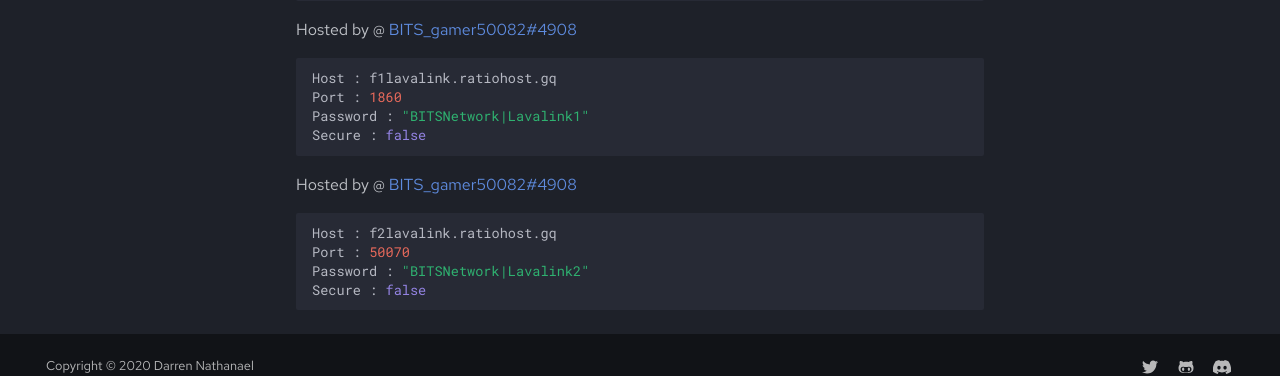
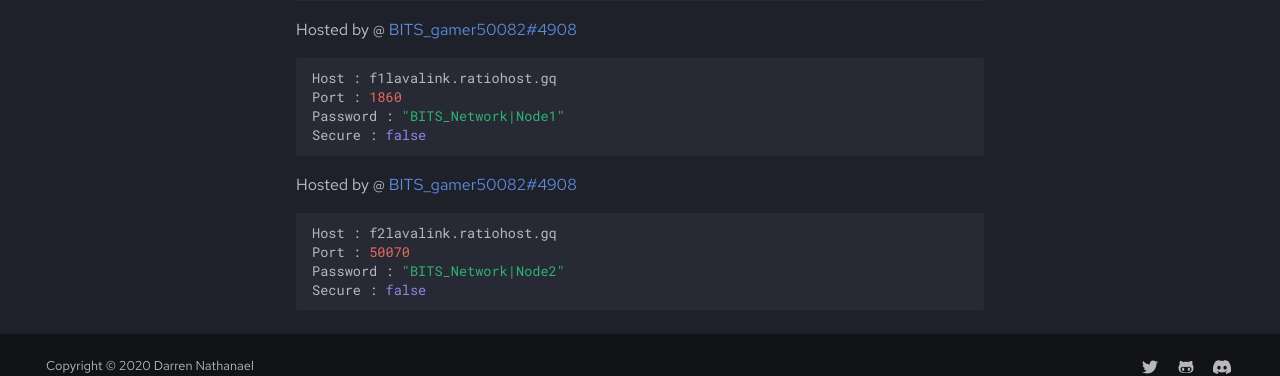
Before and after one commit to DarrenOfficial/lavalink-list, an MkDocs documentation site: the page built from docs/NoSSL/lavalink-without-ssl.md, in a window 1280 px wide and 900 px high, scrolled down 1256 px. Shown: the part 502-878 px from the top of the window. Built offline with MkDocs 1.6.1 and Material for MkDocs 9.7.7, drawn with Linux system fonts in a browser that asks for light colours; comment, search, counter and statistics services are not loaded.

Commit message:
Update lavalink-without-ssl.md

````diff
--- a/docs/NoSSL/lavalink-without-ssl.md
+++ b/docs/NoSSL/lavalink-without-ssl.md
@@ -83,7 +83,7 @@ Hosted by @ [BITS_gamer50082#4908](https://github.com/gamer50082)
 ```bash
 Host : f1lavalink.ratiohost.gq
 Port : 1860
-Password : "BITSNetwork|Lavalink1"
+Password : "BITS_Network|Node1"
 Secure : false
 ```
 
@@ -91,6 +91,6 @@ Hosted by @ [BITS_gamer50082#4908](https://github.com/gamer50082)
 ```bash
 Host : f2lavalink.ratiohost.gq
 Port : 50070
-Password : "BITSNetwork|Lavalink2"
+Password : "BITS_Network|Node2"
 Secure : false
 ```
````
